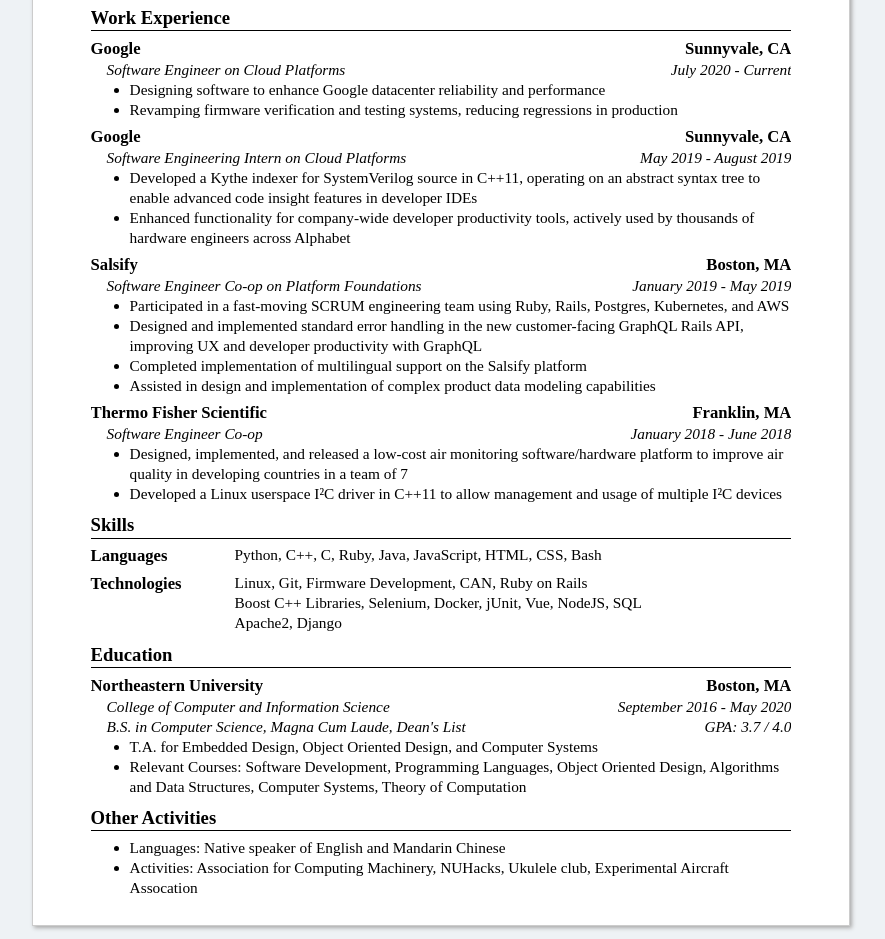
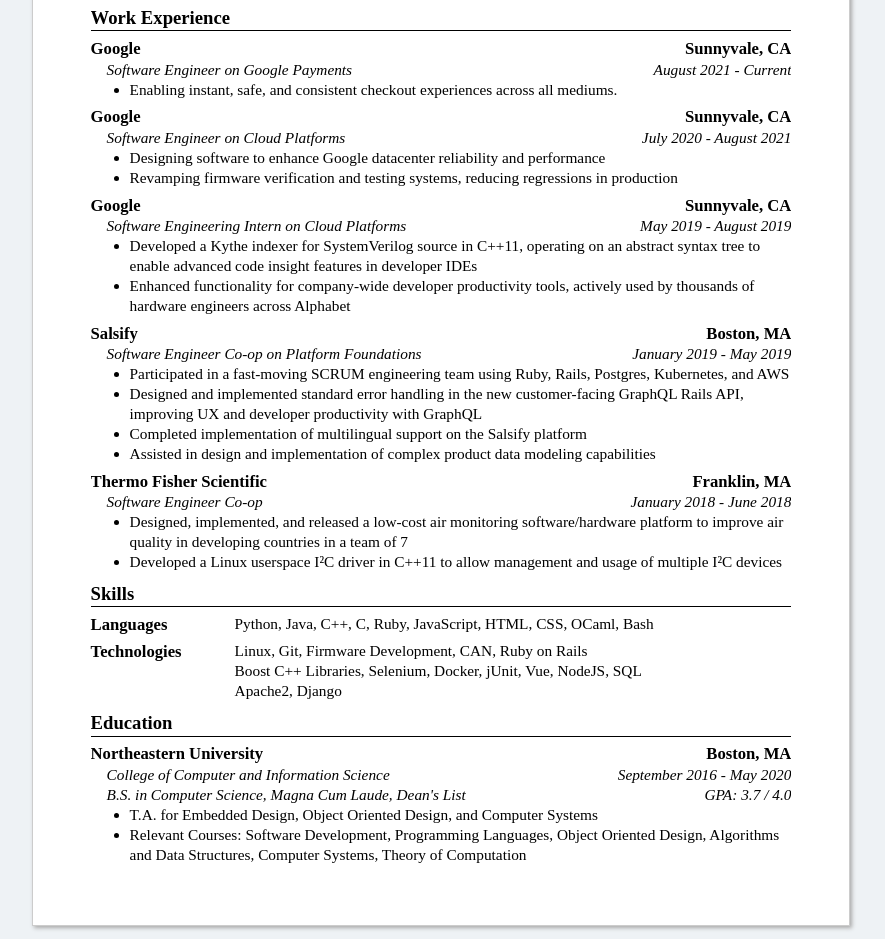
Before and after one commit to hawaiigal/kailani.io, a plain HTML site: page resources/resume.html in a window 1280 px wide. Shown: the part 145-1084 px from the top of the page, without its empty margins (199-1084 px from the left). Drawn offline with Linux system fonts and the light colour scheme.

Commit message:
Update resume.html

```diff
--- a/resources/resume.html
+++ b/resources/resume.html
@@ -45,6 +45,27 @@
 
         <h3 class="section-title">Work Experience</h3>
 
+         <div class="entry">
+            <h4>Google
+                <span class="right">
+                        Sunnyvale, CA
+                    </span>
+            </h4>
+
+            <div class="description">
+                <div class="annotation">
+                    <span class="left">Software Engineer on Google Payments</span>
+                    <span class="right">August 2021 - Current</span>
+                </div>
+
+                <ul class="details">
+                    <li>
+                        Enabling instant, safe, and consistent checkout experiences across all mediums.
+                    </li>
+                </ul>
+            </div>
+        </div>
+
         <div class="entry">
             <h4>Google
                 <span class="right">
@@ -55,7 +76,7 @@
             <div class="description">
                 <div class="annotation">
                     <span class="left">Software Engineer on Cloud Platforms</span>
-                    <span class="right">July 2020 - Current</span>
+                    <span class="right">July 2020 - August 2021</span>
                 </div>
 
                 <ul class="details">
@@ -175,7 +196,7 @@
             <h4 class="left">Languages</h4>
 
             <div class="details">
-                <p>Python, C++, C, Ruby, Java, JavaScript, HTML, CSS, Bash
+                <p>Python, Java, C++, C, Ruby, JavaScript, HTML, CSS, OCaml, Bash
             </div>
 
         </div>
@@ -230,39 +251,6 @@
 
         </div>
     </div>
-
-    <div class="section projects">
-
-        <h3 class="section-title">Other Activities</h3>
-
-        <div class="entry">
-            <h4>
-                    <span class="right">
-
-                    </span>
-            </h4>
-
-            <div class="description">
-                <div class="annotation">
-                    <span class="left"></span>
-                    <span class="right"></span>
-                </div>
-
-                <ul class="details">
-                    <li>
-                        Languages: Native speaker of English and Mandarin Chinese
-                    </li>
-
-
-                    <li>
-                        Activities: Association for Computing Machinery, NUHacks, Ukulele club,
-                        Experimental
-                        Aircraft Assocation
-                    </li>
-                </ul>
-            </div>
-        </div>
-    </div>
 </div>
 </body>
 
```
